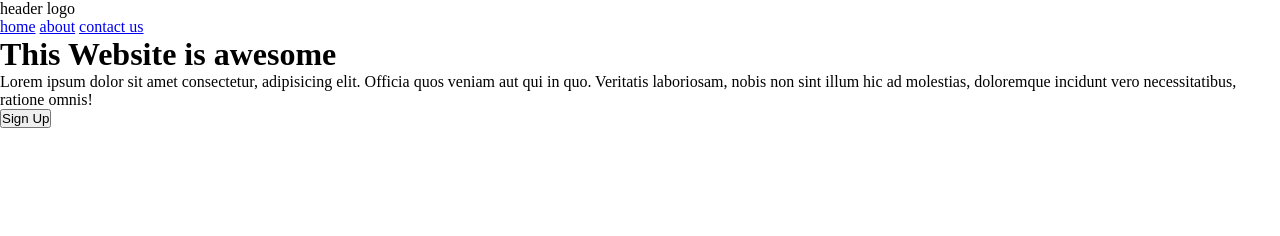
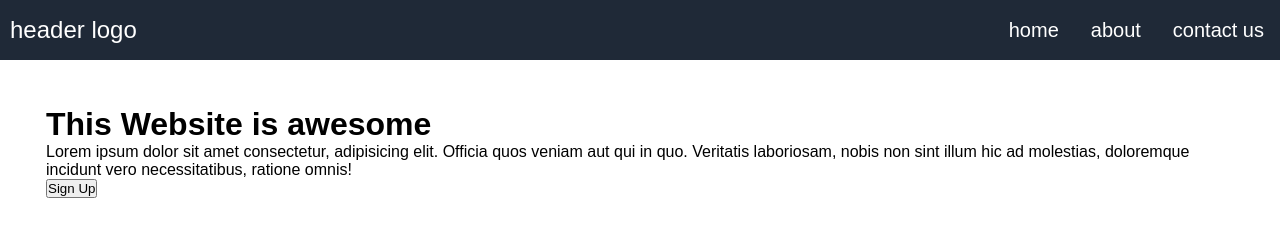
Before and after one commit to pruwt/top-landingpage, a plain HTML site: page index.html in a window 1280 px wide. Drawn offline with Linux system fonts and the light colour scheme.

Commit message:
flex containers and navbar design

```diff
--- a/index.html
+++ b/index.html
@@ -8,16 +8,25 @@
 </head>
 <body>
 
-   <div class="section1">
-    <!-- header logo here -->
+
+
+
     <div class="header-nav">
+
     <header>
+      <!-- header logo here -->
       <p>header logo</p>
-      <a href="#home">home</a>
-      <a href="#about">about</a>
-      <a href="#contact us">contact us</a>
     </header>
+
+    <ul class="nav-links">
+      <li><a class="nav-item" href="#home">home</a></li>
+      <li><a class="nav-item" href="#about">about</a></li>
+      <li><a class="nav-item" href="#contact us">contact us</a></li>
+    </ul>
+
   </div>
+
+  <div class="section1">
     <div class="hero-text">
       <h1>This Website is awesome</h1>
       <p>Lorem ipsum dolor sit amet consectetur,
--- a/style.css
+++ b/style.css
@@ -2,4 +2,41 @@
   margin: 0;
   padding:0;
   box-sizing: border-box;
+  font-family: Arial, Helvetica, sans-serif;
 }
+.section1{
+  display:flex;
+  margin: 30px;
+  padding: 16px;
+  gap:8px;
+}
+.header-nav{
+  display: flex;
+  justify-content: space-between;
+   align-items: center;  /*aligning on cross axis*/
+   background-color:#1F2937;
+   /* width: 100%; */
+   height: 60px;
+}
+
+header p {
+  color: white;
+  margin-left:10px;
+  font-size: 24px;
+}
+
+.nav-links {
+  display: flex;
+  list-style-type: none;
+}
+.nav-item{
+  padding: 16px;
+  text-decoration: none;
+  color: white;
+  font-size: 20px;
+
+}
+.nav-item:hover{
+  color: black;
+
+}
```
